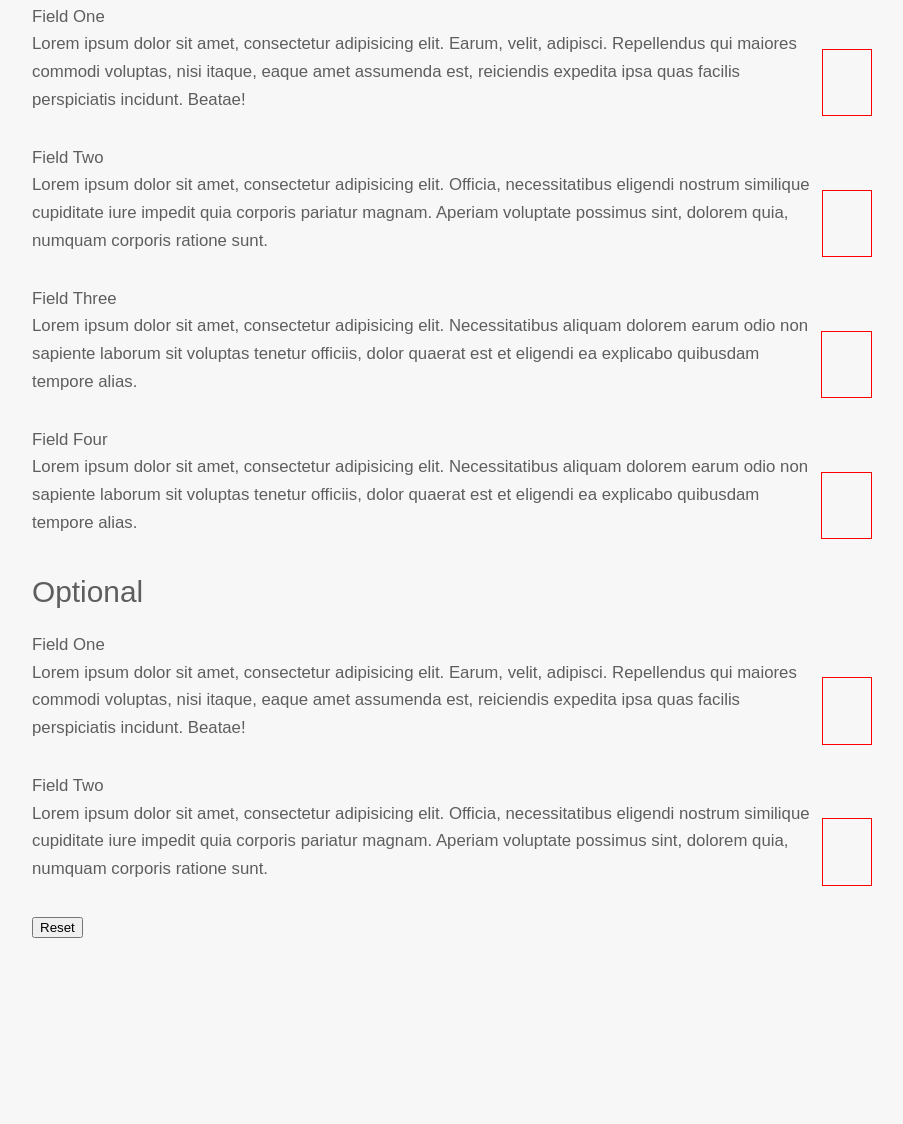
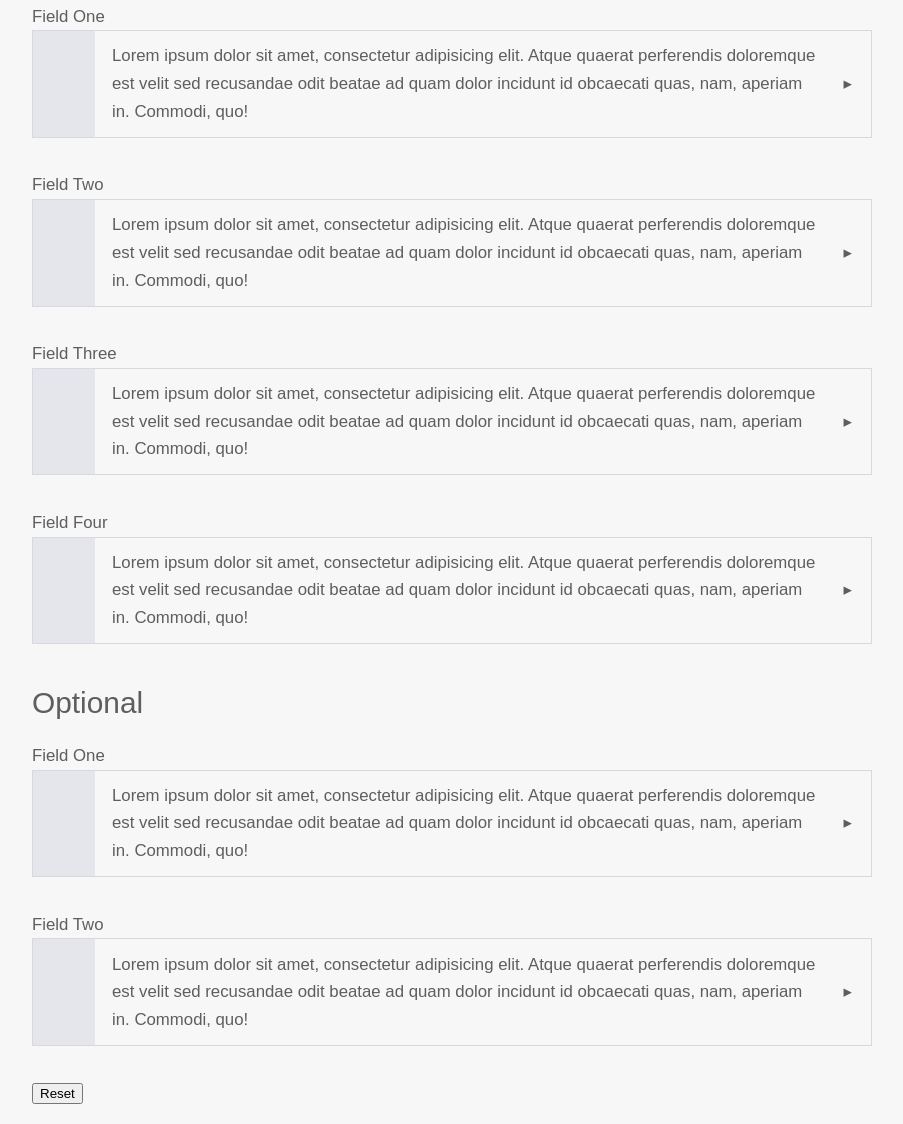
Before and after one commit to techtolentino/starter, a website: page index.html in a window 1280 px wide. Shown: the part 324-1448 px from the top of the page, without its empty margins (188-1091 px from the left). Before the commit the page ends 1281 px from the top, so only its background shows below. Drawn offline with Linux system fonts and the light colour scheme.

Commit message:
updated checklist item

```diff
--- a/index.html
+++ b/index.html
@@ -19,39 +19,45 @@
                     <h3>Required</h3>
                     <h6 for="item-one">Field One</h6>
                     <section class="checklist--info">
-                        <p>Lorem ipsum dolor sit amet, consectetur adipisicing elit. Earum, velit, adipisci. Repellendus qui maiores commodi voluptas, nisi itaque, eaque amet assumenda est, reiciendis expedita ipsa quas facilis perspiciatis incidunt. Beatae!</p>
                         <div class="checklist--item-status" id="item-one"></div>
+                        <div class="checklist--item-description">Lorem ipsum dolor sit amet, consectetur adipisicing elit. Atque quaerat perferendis doloremque est velit sed recusandae odit beatae ad quam dolor incidunt id obcaecati quas, nam, aperiam in. Commodi, quo!</div>
+                        <div class="checklist--item-more">▸</div>
                     </section>
 
                     <h6 for="item-two">Field Two</h6>
                     <section class="checklist--info">
-                        <p>Lorem ipsum dolor sit amet, consectetur adipisicing elit. Officia, necessitatibus eligendi nostrum similique cupiditate iure impedit quia corporis pariatur magnam. Aperiam voluptate possimus sint, dolorem quia, numquam corporis ratione sunt.</p>
                         <div class="checklist--item-status" id="item-two"></div>
+                        <div class="checklist--item-description">Lorem ipsum dolor sit amet, consectetur adipisicing elit. Atque quaerat perferendis doloremque est velit sed recusandae odit beatae ad quam dolor incidunt id obcaecati quas, nam, aperiam in. Commodi, quo!</div>
+                        <div class="checklist--item-more">▸</div>
                     </section>
 
                     <h6 for="item-three">Field Three</h6>
                     <section class="checklist--info">
-                        <p>Lorem ipsum dolor sit amet, consectetur adipisicing elit. Necessitatibus aliquam dolorem earum odio non sapiente laborum sit voluptas tenetur officiis, dolor quaerat est et eligendi ea explicabo quibusdam tempore alias.</p>
                         <div class="checklist--item-status" id="item-three"></div>
+                        <div class="checklist--item-description">Lorem ipsum dolor sit amet, consectetur adipisicing elit. Atque quaerat perferendis doloremque est velit sed recusandae odit beatae ad quam dolor incidunt id obcaecati quas, nam, aperiam in. Commodi, quo!</div>
+                        <div class="checklist--item-more">▸</div>
                     </section>
 
                     <h6 for="item-four">Field Four</h6>
                     <section class="checklist--info">
-                        <p>Lorem ipsum dolor sit amet, consectetur adipisicing elit. Necessitatibus aliquam dolorem earum odio non sapiente laborum sit voluptas tenetur officiis, dolor quaerat est et eligendi ea explicabo quibusdam tempore alias.</p>
                         <div class="checklist--item-status" id="item-four"></div>
+                        <div class="checklist--item-description">Lorem ipsum dolor sit amet, consectetur adipisicing elit. Atque quaerat perferendis doloremque est velit sed recusandae odit beatae ad quam dolor incidunt id obcaecati quas, nam, aperiam in. Commodi, quo!</div>
+                        <div class="checklist--item-more">▸</div>
                     </section>
 
                     <h3>Optional</h3>
                     <h6 for="item-five">Field One</h6>
                     <section class="checklist--info">
-                        <p>Lorem ipsum dolor sit amet, consectetur adipisicing elit. Earum, velit, adipisci. Repellendus qui maiores commodi voluptas, nisi itaque, eaque amet assumenda est, reiciendis expedita ipsa quas facilis perspiciatis incidunt. Beatae!</p>
                         <div class="checklist--item-status" id="item-five"></div>
+                        <div class="checklist--item-description">Lorem ipsum dolor sit amet, consectetur adipisicing elit. Atque quaerat perferendis doloremque est velit sed recusandae odit beatae ad quam dolor incidunt id obcaecati quas, nam, aperiam in. Commodi, quo!</div>
+                        <div class="checklist--item-more">▸</div>
                     </section>
 
                     <h6 for="item-six">Field Two</h6>
                     <section class="checklist--info">
-                        <p>Lorem ipsum dolor sit amet, consectetur adipisicing elit. Officia, necessitatibus eligendi nostrum similique cupiditate iure impedit quia corporis pariatur magnam. Aperiam voluptate possimus sint, dolorem quia, numquam corporis ratione sunt.</p>
                         <div class="checklist--item-status" id="item-six"></div>
+                        <div class="checklist--item-description">Lorem ipsum dolor sit amet, consectetur adipisicing elit. Atque quaerat perferendis doloremque est velit sed recusandae odit beatae ad quam dolor incidunt id obcaecati quas, nam, aperiam in. Commodi, quo!</div>
+                        <div class="checklist--item-more">▸</div>
                     </section>
 
                     <input id="checklist--submit" type="reset" value="Reset" />
--- a/scss/_checklist.scss
+++ b/scss/_checklist.scss
@@ -1,15 +1,30 @@
 .checklist {
     &--info {
-        align-items: center;
+        border: 1px solid $gray-color;
         display: flex;
-        justify-content: space-between;
-        padding-bottom: $base-spacing-unit / 4;
+        justify-content: space-around;
+        margin-bottom: $base-spacing-unit;
     }
 
     &--item-status {
-        padding-left: $base-spacing-unit;
-        width: $base-spacing-unit * 2;
-        height: $base-spacing-unit * 2;
-        border: 1px solid red;
+        background: lighten($gray-color, 5%);
+        margin-right: $base-spacing-unit / 2;
+        width: $base-spacing-unit * 4;
+
+        &:hover {
+            background: $gray-color;
+            cursor: pointer;
+        }
+    }
+
+    &--item-description {
+        padding-bottom: $base-spacing-unit / 3;
+        padding-top: $base-spacing-unit / 3;
+    }
+
+    &--item-more {
+        align-self: center;
+        text-align: center;
+        width: $base-spacing-unit * 3;
     }
 }
```
Also changed, not shown: css/styles.css.
